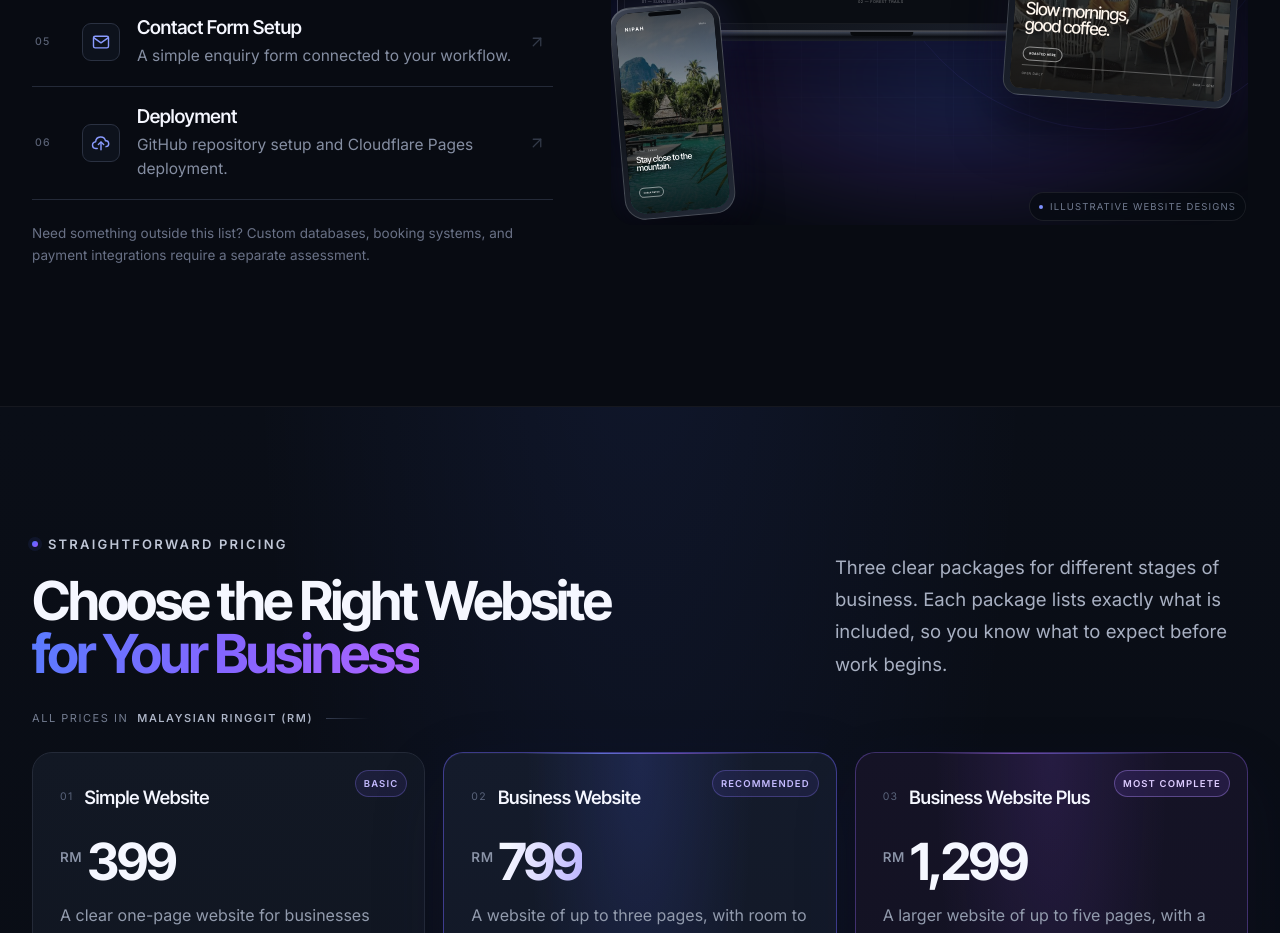
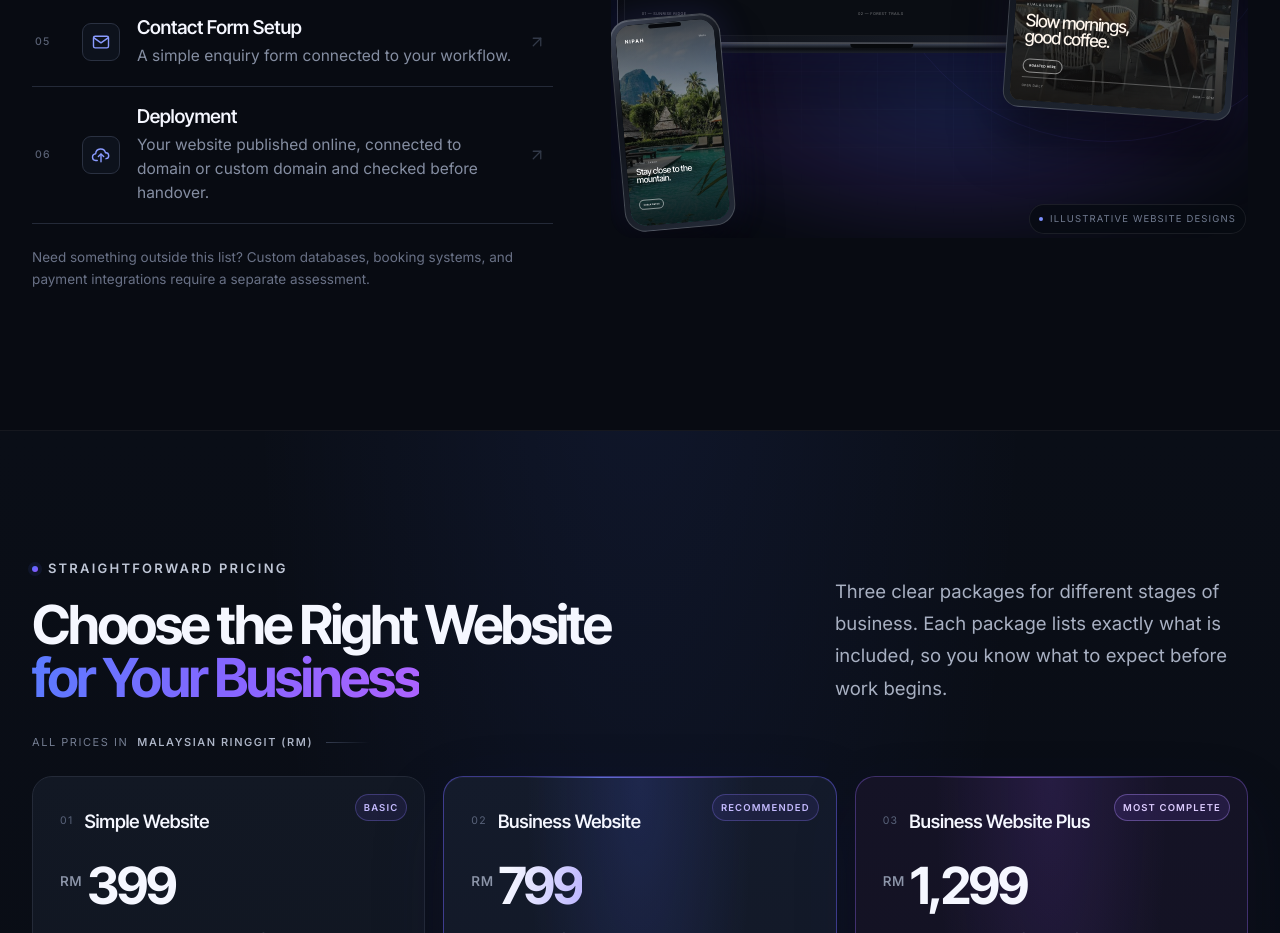
Before and after one commit to venomz92-boop/nickwebdev, a React (Vite) app: page / in a window 1280 px wide. Shown: the part 1780-2713 px from the top of the page. Built offline with nearby package versions, Linux system fonts and the light colour scheme.

Commit message:
Update en.ts

```diff
--- a/src/i18n/en.ts
+++ b/src/i18n/en.ts
@@ -105,7 +105,7 @@ export const en = {
       },
       {
         title: "Deployment",
-        description: "GitHub repository setup and Cloudflare Pages deployment.",
+        description: "Your website published online, connected to domain or custom domain and checked before handover.",
       },
     ],
     note: "Need something outside this list? Custom databases, booking systems, and payment integrations require a separate assessment.",
```
